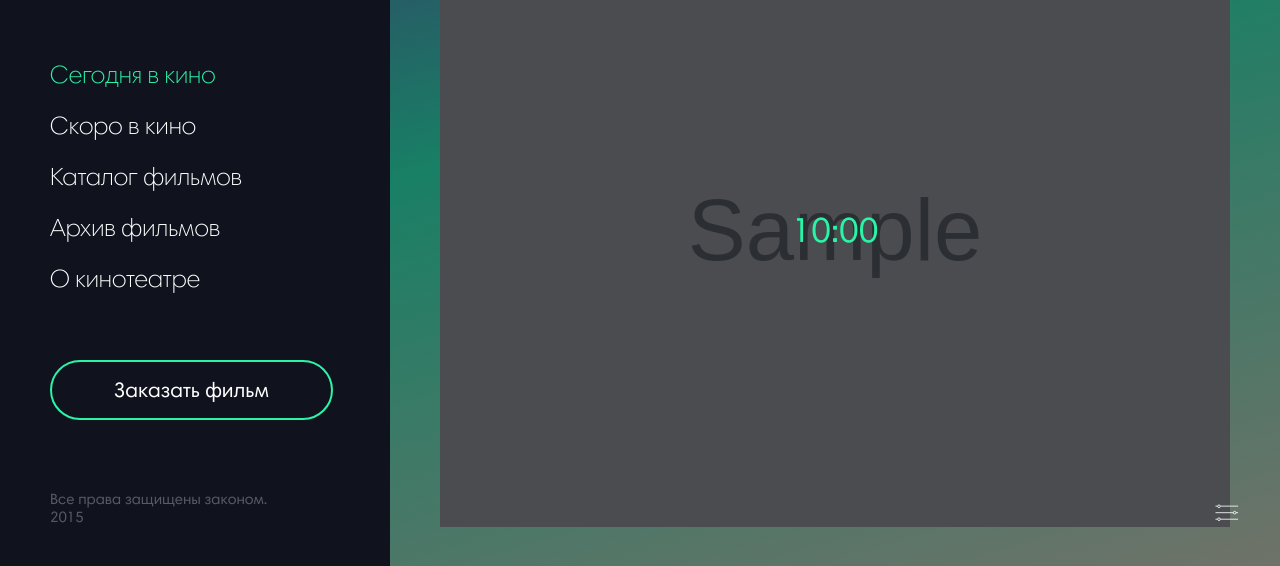
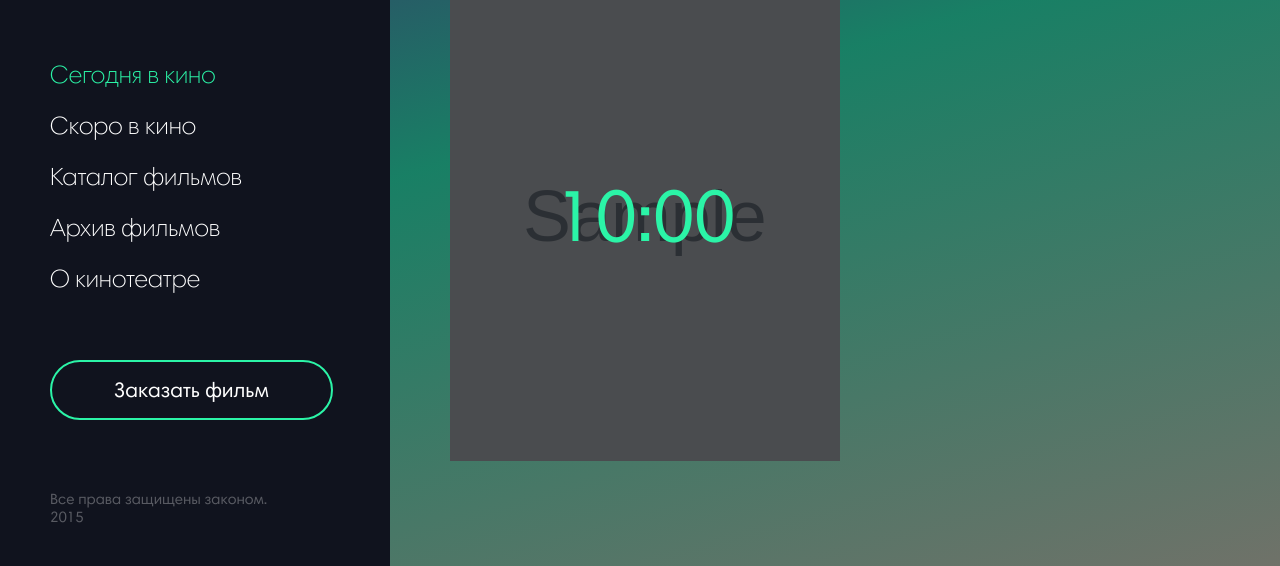
Before and after one commit to ErDmKo/frontend-examle, a Django app: template movie/templates/movie/calendar.html in a window 1280 px wide. Shown: the part 234-800 px from the top of the page. Run offline with Django 3.2, Linux system fonts and the light colour scheme; tables that the repository leaves empty hold one stand-in row (values such as "Sample post"); the template is opened without the code that fills it: values that come from a table or form of the project are taken from there, most other values are stand-ins (such as "Sample title", 1, 10 or a date in 2020); grey boxes marked "Sample" are stand-in pictures; parts of the project's set-up code (start-up, migrations or seed data) failed here and were passed over; some libraries are stand-ins or nearby versions.

Commit message:
Calendar page second iteration

```diff
--- a/mesto/static/mesto/css/main.css
+++ b/mesto/static/mesto/css/main.css
@@ -3588,8 +3588,35 @@ html a {
     padding: 0px 50px;
   }
 
+  .calendarPage__image {
+    display: none;
+  }
+
+  .calendarPage__img {
+    width: 100%;
+    height: 100%;
+  }
+
+  .calendarPage__desc {
+    display: inline-block;
+    width: 390px;
+    height: 490px;
+    margin: 10px 0px;
+    margin-left: 10px;
+  }
+
   .calendarPage__date {
     text-align: center;
+    font: 45px hcyrregular;
+    color: #000;
+  }
+
+  .calendarPage__info {
+    font-size: 45px;
+  }
+
+  .calendarPage__time {
+    font-size: 73px;
   }
 
   .movieMobileMenu__list {
--- a/movie/templates/movie/calendar.html
+++ b/movie/templates/movie/calendar.html
@@ -62,7 +62,7 @@
     </div>
 {% endblock %}
 {% block footer %}
-    <footer class="movieFooter">
+    <footer class="movieFooter hideBig">
         <menu
             mesto-feedback-toggle="mobileFilterMenu"
             class="movieFooter__socialList">
```
Also changed, not shown: src/app/css/movie/calendarPage.css (+22 -0 lines).
